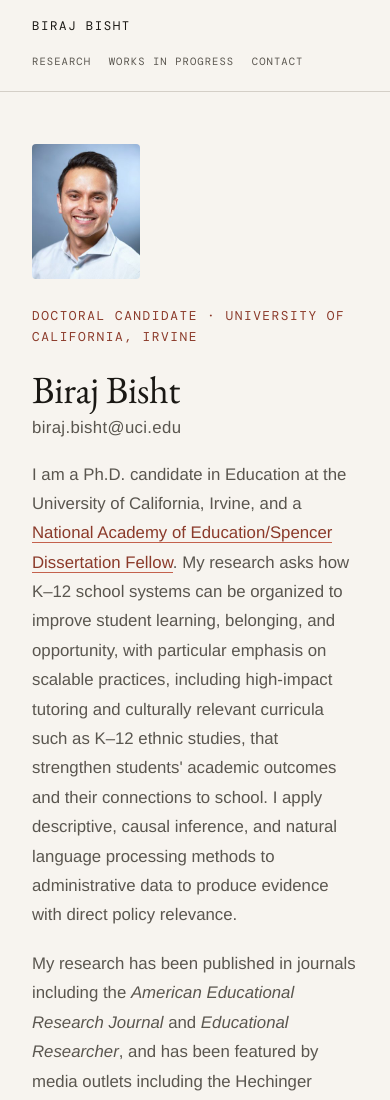
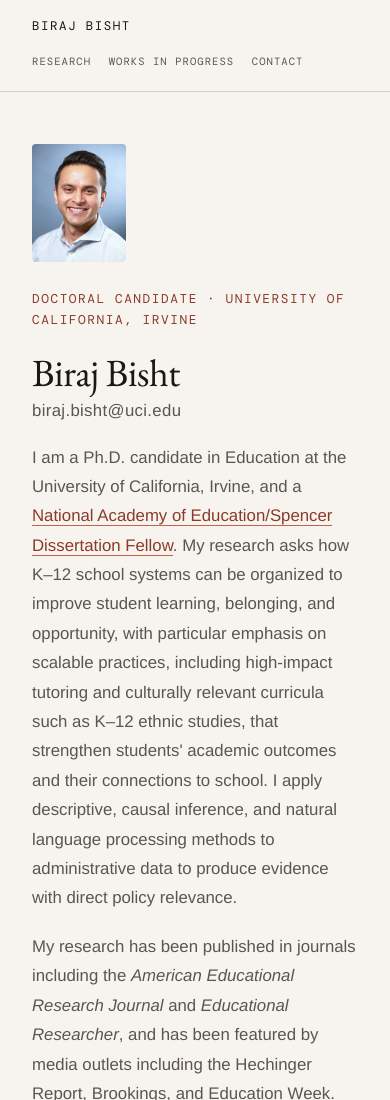
Before and after one commit to birajbisht/birajbisht.github.io, a plain HTML site: page index.html in a window 390 px wide. Shown: the top 1100 px of the page. Drawn offline with nearby package versions, Linux system fonts and the light colour scheme; a web font is replaced by a local one.

Commit message:
Reduce hero photo to 110x138
Claude-Session: https://claude.ai/code/session_01PW2okKoZq3ojVp7iZwHfFS

```diff
--- a/index.html
+++ b/index.html
@@ -129,8 +129,8 @@
     .hero-photo {
       flex-shrink: 0;
       display: block;
-      width: 132px;
-      height: 165px;
+      width: 110px;
+      height: 138px;
       object-fit: cover;
       border-radius: 4px;
       opacity: 0;
@@ -268,7 +268,7 @@
 
     @media (max-width: 600px) {
       .hero-top { flex-direction: column-reverse; align-items: flex-start; gap: 1.6rem; }
-      .hero-photo { width: 108px; height: 135px; }
+      .hero-photo { width: 94px; height: 118px; }
       nav .page { flex-wrap: wrap; row-gap: 0.45rem; }
       .nav-links { width: 100%; flex-wrap: wrap; gap: 0.45rem 1.1rem; }
       .nav-links a { font-size: 0.66rem; }
@@ -316,7 +316,7 @@
           <a href="bisht_cv.pdf" target="_blank">CV (PDF)</a>
         </div>
         </div>
-        <img class="hero-photo" src="bisht_photo.jpg" width="132" height="165"
+        <img class="hero-photo" src="bisht_photo.jpg" width="110" height="138"
              alt="Portrait of Biraj Bisht">
       </div>
     </header>
```
